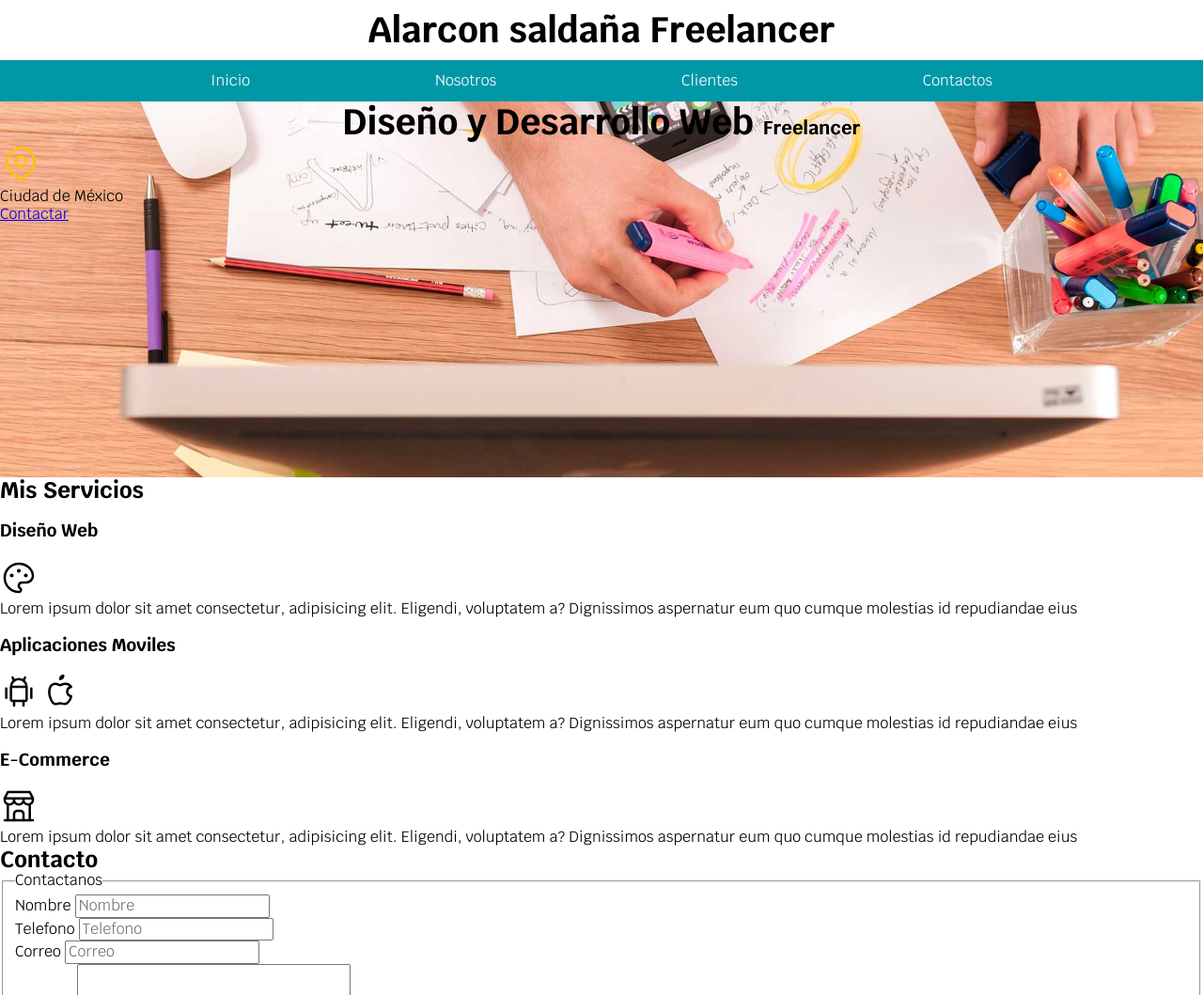
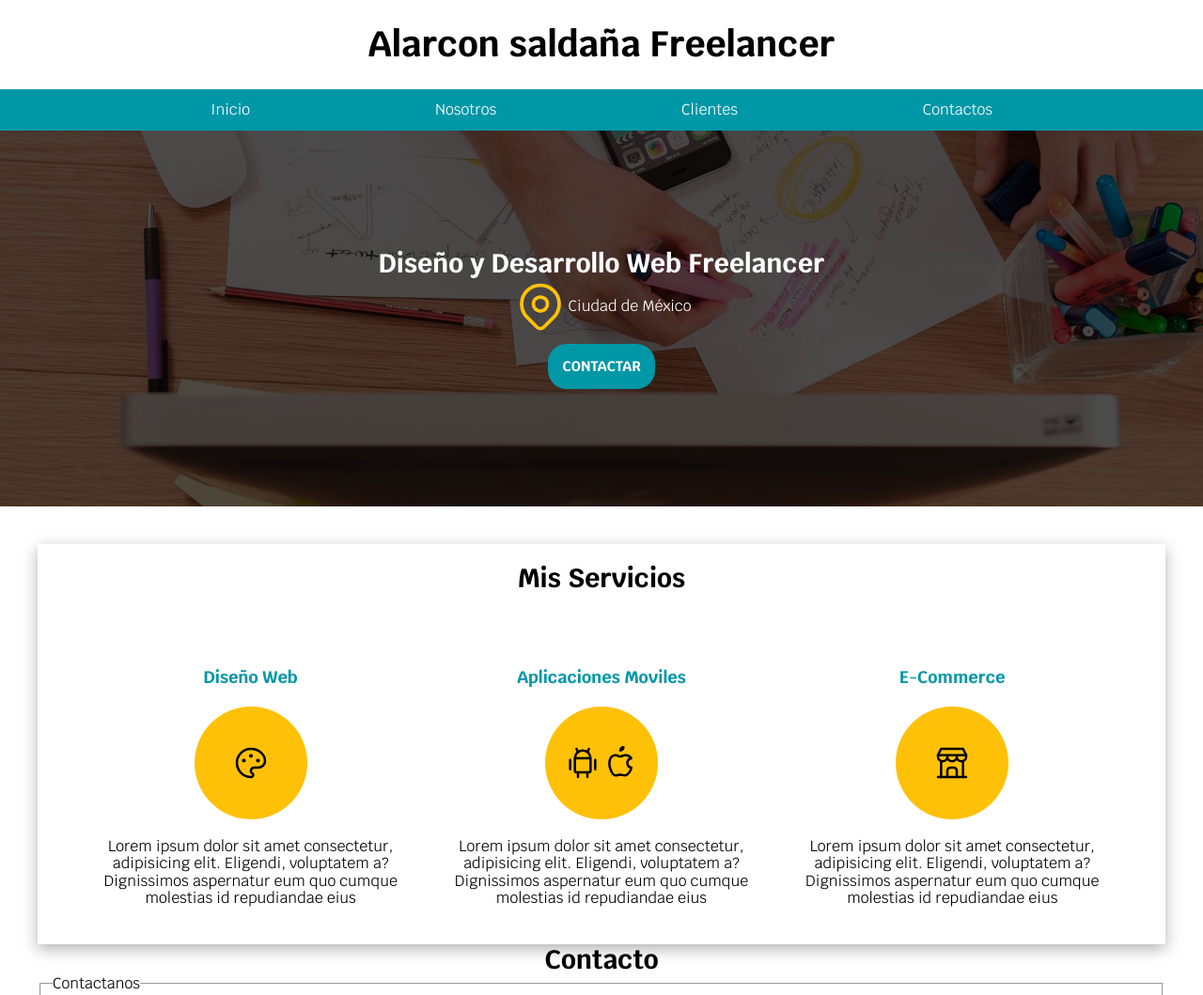
Before and after one commit to lycan-life/plantillaFreelancer, a plain HTML site: page index.html in a window 1280 px wide. Shown: the top 1059 px of the page at 94% size. Drawn offline with nearby package versions, Linux system fonts and the light colour scheme.

Commit message:
add mas cosas

```diff
--- a/css/style.css
+++ b/css/style.css
@@ -6,30 +6,42 @@
     --gris: #757575;
 
 }
-*:after,
-*:before,
-*{
+html{
     box-sizing: border-box;
+    font-size: 62.5%;
+    max-width: 100%;
 }
-html{
+*, *:before, *:after {
     box-sizing: inherit;
-    font-size: 62.5%;
 }
 body{
     font-size: 16px;
     font-family: krub;
+    max-width: 100%;
 }
 h1{
-    margin: 1rem;
+    font-size: 3.8rem;
+    text-align: center;
+    font-family: krub;
+}
+h2{
+    font-size: 2.8rem;
+    text-align: center;
+}
+h3{
+    color: var(--secundario);
+    font-family: krub;
+    font-size: 1.8rem;
+    text-align: center;
+    margin: 0;
+}
+a{
+    text-decoration: none;
 }
 h2,p{
     margin: 0;
 }
-.titulo{
-    text-align: center;
-    font-size: 3.8rem;
-    font-weight: 520;
-}
+
 .titulo span{
     font-size: 2rem;
 }
@@ -48,6 +60,7 @@ h2,p{
 }
 @media(min-width:768px){
     .navegacion{
+        /* max-width: 100%;  */
         flex-direction: row;
         justify-content: space-evenly;
     }
@@ -64,9 +77,88 @@ h2,p{
 }
 .ima{
     background-image: url(../img/hero.jpg);
-    background-position: center center;
+    background-position: center ;
     background-size: cover;
     background-attachment: fixed;
+    /* padding: 1.5rem; */
+    height: 50vh;
+    position: relative;
+    margin-bottom: 4rem;
+}
+.hero{
+    position: absolute;
+    background-color:rgba(0, 0, 0, .7) ;
+    width: 100%;
+    height: 100%;
 
-    height: 50vh;
+    display: flex;
+    flex-direction: column;
+    justify-content: center;
+    align-items: center;
 }
+.hero h2,
+.hero p{
+    color: white;
+}
+.ubicacion{
+    display: flex;
+    justify-content: space-between;
+    align-items: center;
+}
+.boton{
+    display: inline-block;
+    padding: 1.5rem;
+    text-transform: uppercase;
+    border-radius: 20px;
+    background-color: var(--secundario);
+    color: white;
+    font-weight: bold;
+    font-size: 1.5rem;
+    margin-top: 1rem;
+}
+.boton:hover{
+    background-color: var(--primario);
+    color: var(--oscuro);
+    font-weight: bold;
+}
+.sombra{
+    box-shadow: 0px 5px 15px 0px rgba(112, 112, 112, 0.54);
+    background-color: white;
+    padding: 2rem;
+}
+main .ser{
+    display: flex;
+    flex-direction: column;
+    padding: 2rem;
+}
+.servicios{
+    display: flex;
+    flex-direction: column;
+    align-items: center;
+    margin-top: 3rem;
+    border-top: 1px solid black;
+}
+.servicios>p{
+    text-align: center;
+}
+.servicios h3{
+    margin-top: 3rem;
+}
+.servicios .iconos{
+    display: flex;
+    justify-content: center;
+    align-items: center;
+    height: 12rem;
+    width: 12rem;
+    margin: 2rem 0;
+    border-radius: 50%;
+    background-color: var(--primario);
+}
+@media(min-width:768px){
+    main .ser{
+        flex-direction: row;
+    }
+    .servicios{
+        border-top:none;
+    }
+}
--- a/index.html
+++ b/index.html
@@ -12,7 +12,7 @@
 </head>
 <body>
     <header>
-        <h1 class="titulo">Alarcon saldaña Freelancer</h1>
+        <h1>Alarcon saldaña Freelancer</h1>
     </header>
 
     <div class="nav-back">
@@ -25,24 +25,30 @@
     </div>
 
     <section class="ima">
-        <h2 class="titulo">Diseño y Desarrollo Web <span>Freelancer</span> </h2>
+        <div class="hero">
+            <h2>Diseño y Desarrollo Web <span>Freelancer</span> </h2>
 
-        <svg xmlns="http://www.w3.org/2000/svg" class="icon icon-tabler icon-tabler-map-pin" width="44" height="44" viewBox="0 0 24 24" stroke-width="1.5" stroke="#ffc107" fill="none" stroke-linecap="round" stroke-linejoin="round">
+            <div class="ubicacion">
+                <svg xmlns="http://www.w3.org/2000/svg" class="icon icon-tabler icon-tabler-map-pin" width="60" height="60" viewBox="0 0 24 24" stroke-width="1.5" stroke="#ffc107" fill="none" stroke-linecap="round" stroke-linejoin="round">
                     <path stroke="none" d="M0 0h24v24H0z" fill="none"/>
                     <circle cx="12" cy="11" r="3" />
                     <path d="M17.657 16.657l-4.243 4.243a2 2 0 0 1 -2.827 0l-4.244 -4.243a8 8 0 1 1 11.314 0z" />
                 </svg>
 
                 <p>Ciudad de México</p>
-        <a href="#">Contactar</a>
+
+            </div>
+            <a href="#" class="boton">Contactar</a>
+        </div>
     </section>
 
-    <main>
+    <main class="contenedor sombra">
         <h2>Mis Servicios</h2>
+        <div class="ser">
+            <section class="servicios">
 
-        <section>
                 <h3>Diseño Web</h3>
-
+                <div class="iconos">
                     <svg xmlns="http://www.w3.org/2000/svg" class="icon icon-tabler icon-tabler-palette" width="40" height="40" viewBox="0 0 24 24" stroke-width="1.5" stroke="#000000" fill="none" stroke-linecap="round" stroke-linejoin="round">
                     <path stroke="none" d="M0 0h24v24H0z" fill="none"/>
                     <path d="M12 21a9 9 0 1 1 0 -18a9 8 0 0 1 9 8a4.5 4 0 0 1 -4.5 4h-2.5a2 2 0 0 0 -1 3.75a1.3 1.3 0 0 1 -1 2.25" />
@@ -50,13 +56,13 @@
                     <circle cx="12" cy="7.5" r=".5" fill="currentColor" />
                     <circle cx="16.5" cy="10.5" r=".5" fill="currentColor" />
                     </svg>
-
+                </div>
                 <p>Lorem ipsum dolor sit amet consectetur, adipisicing elit. Eligendi, voluptatem a? Dignissimos aspernatur eum quo cumque molestias id repudiandae eius</p>
             </section>
 
-        <section>
+            <section class="servicios">
                 <h3>Aplicaciones Moviles</h3>
-
+                <div class="iconos">
                     <svg xmlns="http://www.w3.org/2000/svg" class="icon icon-tabler icon-tabler-brand-android" width="40" height="40" viewBox="0 0 24 24" stroke-width="1.5" stroke="#000000" fill="none" stroke-linecap="round" stroke-linejoin="round">
                         <path stroke="none" d="M0 0h24v24H0z" fill="none"/>
                         <line x1="4" y1="10" x2="4" y2="16" />
@@ -73,13 +79,13 @@
                     <path d="M9 7c-3 0 -4 3 -4 5.5c0 3 2 7.5 4 7.5c1.088 -.046 1.679 -.5 3 -.5c1.312 0 1.5 .5 3 .5s4 -3 4 -5c-.028 -.01 -2.472 -.403 -2.5 -3c-.019 -2.17 2.416 -2.954 2.5 -3c-1.023 -1.492 -2.951 -1.963 -3.5 -2c-1.433 -.111 -2.83 1 -3.5 1c-.68 0 -1.9 -1 -3 -1z" />
                     <path d="M12 4a2 2 0 0 0 2 -2a2 2 0 0 0 -2 2" />
                     </svg>
-
+                </div>
                 <p>Lorem ipsum dolor sit amet consectetur, adipisicing elit. Eligendi, voluptatem a? Dignissimos aspernatur eum quo cumque molestias id repudiandae eius</p>
             </section>
 
-        <section>
+            <section class="servicios">
                 <h3>E-Commerce</h3>
-
+                <div class="iconos">
                     <svg xmlns="http://www.w3.org/2000/svg" class="icon icon-tabler icon-tabler-building-store" width="40" height="40" viewBox="0 0 24 24" stroke-width="1.5" stroke="#000000" fill="none" stroke-linecap="round" stroke-linejoin="round">
                     <path stroke="none" d="M0 0h24v24H0z" fill="none"/>
                     <line x1="3" y1="21" x2="21" y2="21" />
@@ -88,12 +94,13 @@
                     <line x1="19" y1="21" x2="19" y2="10.85" />
                     <path d="M9 21v-4a2 2 0 0 1 2 -2h2a2 2 0 0 1 2 2v4" />
                     </svg>
-
+                </div>
                 <p>Lorem ipsum dolor sit amet consectetur, adipisicing elit. Eligendi, voluptatem a? Dignissimos aspernatur eum quo cumque molestias id repudiandae eius</p>
             </section>
+        </div>
     </main>
 
-    <section>
+    <section class="contenedor">
         <h2>Contacto</h2>
 
         <form action="">
@@ -126,7 +133,7 @@
 
     </section>
 
-    <footer>
+    <footer class="contenedor">
         <p>Todos los derechos recervados</p>
     </footer>
 
```
Lines whose indentation alone changed are shown as unchanged.
